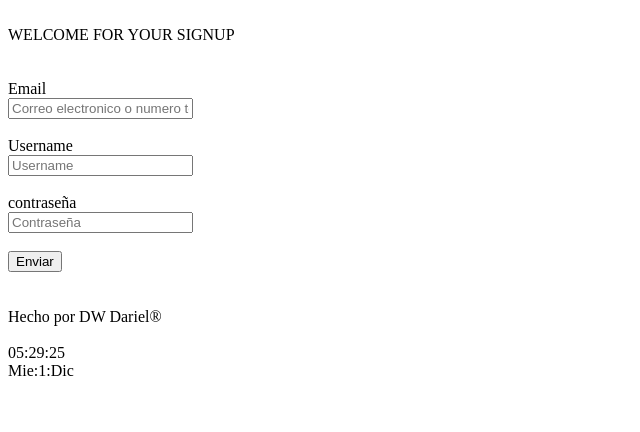
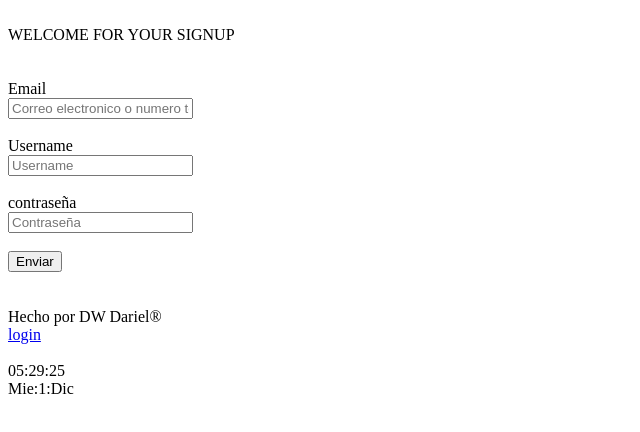
Before and after one commit to DarkLeyh/login_sin_php, a plain HTML site: page signup.html in a window 1280 px wide. Shown: the whole page, without its empty margins (0-640 px from the left). Drawn offline with Linux system fonts and the light colour scheme.

Commit message:
Update signup.html

```diff
--- a/signup.html
+++ b/signup.html
@@ -25,7 +25,7 @@
         <input type="submit" value="Enviar">
     </form>
     </div><br><br>
-    <footer>Hecho por DW Dariel®</footer><br>
+    <footer>Hecho por DW Dariel®<br><a href="login.html">login</a></footer><br>
     <div class="reloj">
         <div class="contenRel">
             <div id="hora"></div>
```
